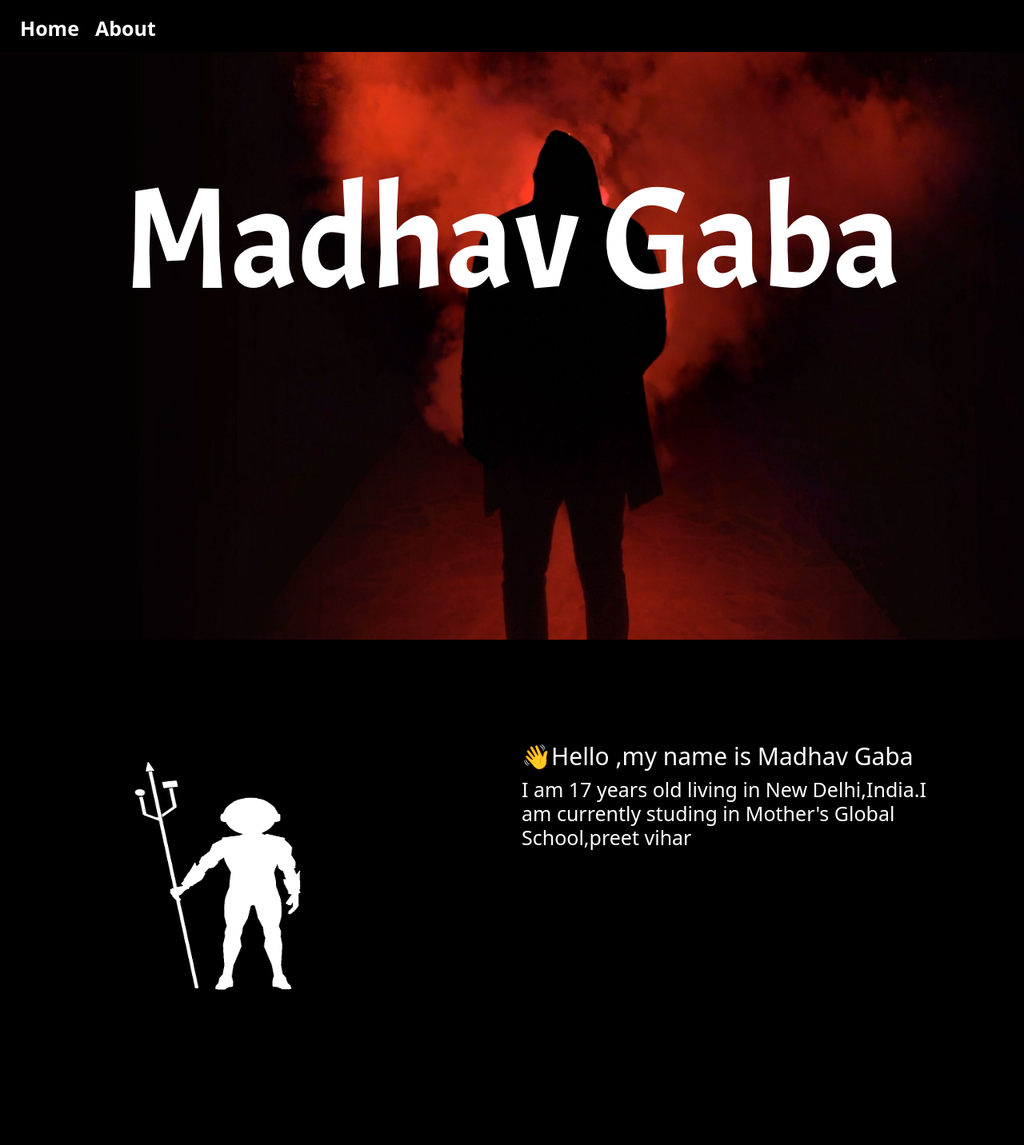
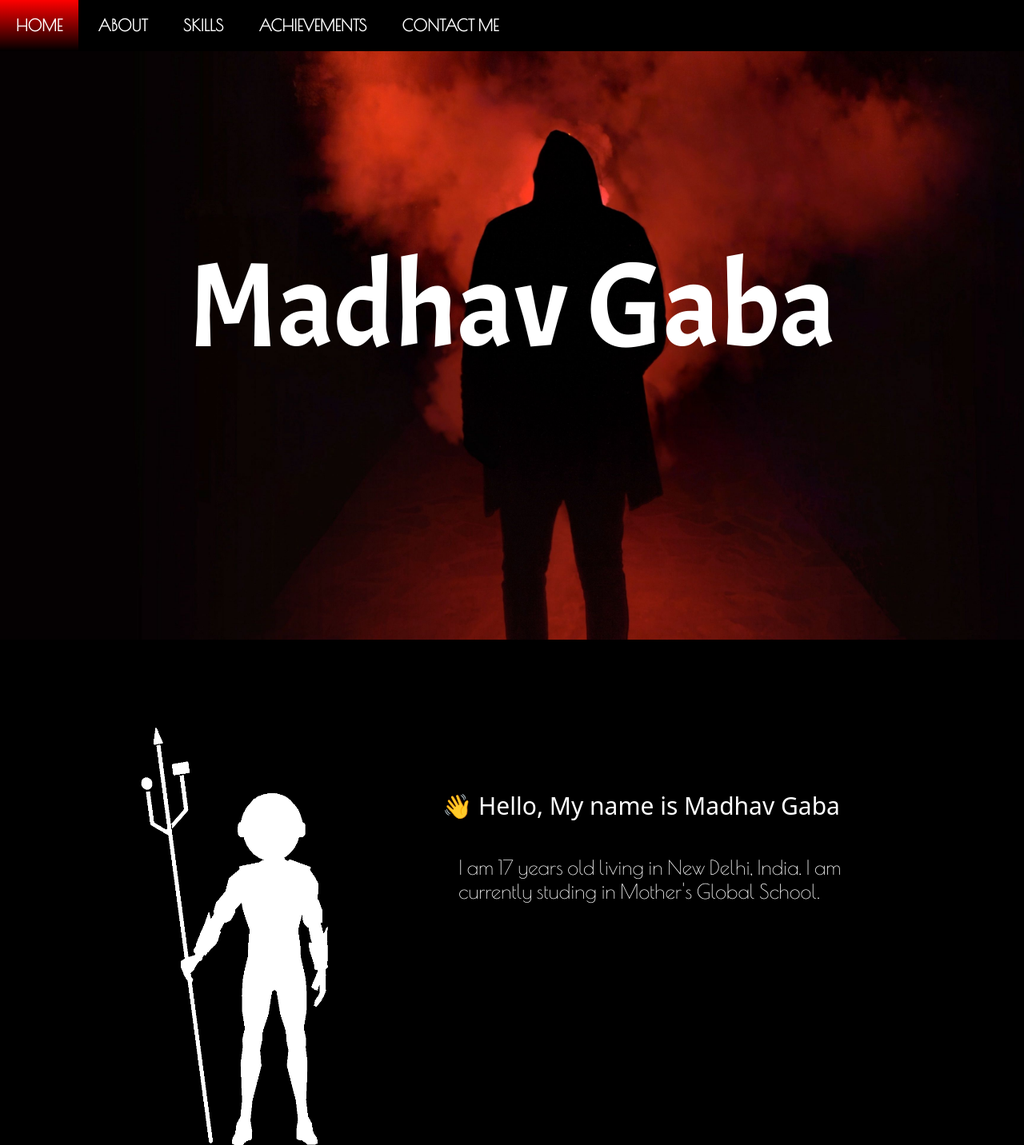
Before and after one commit to Madhavgaba18/Madhav, a plain HTML site: page index.html in a window 1280 px wide. Shown: the top 1432 px of the page at 80% size. Drawn offline with nearby package versions, Linux system fonts and the light colour scheme.

Commit message:
debugged your code

```diff
--- a/index.html
+++ b/index.html
@@ -1,38 +1,41 @@
-
 <html>
 <head>
 <link href="https://cdn.jsdelivr.net/npm/bootstrap@5.0.0/dist/css/bootstrap.min.css" rel="stylesheet" integrity="sha384-wEmeIV1mKuiNpC+IOBjI7aAzPcEZeedi5yW5f2yOq55WWLwNGmvvx4Um1vskeMj0" crossorigin="anonymous">
-<title>MADHAV GABA</title>
+<link href="main.css" type="text/css" rel="stylesheet">
 <link rel="preconnect" href="https://fonts.gstatic.com">
 <link href="https://fonts.googleapis.com/css2?family=Acme&display=swap" rel="stylesheet">
-<link href="main.css" type="text/css" rel="stylesheet">
+<link href="https://fonts.googleapis.com/css2?family=Poiret+One&family=Raleway:wght@200&display=swap" rel="stylesheet">
+
+<title>MADHAV GABA</title>
 </head>
 <body>
+<div class="navb">
+    <a href="#home"><b>HOME</b></a>
+    <a href="#about"><b>ABOUT</b></a>
+    <a href="#skill"><b>SKILLS</b></a>
+    <a href="#work"><b>ACHIEVEMENTS</b></a>
+    <a href="#con"><b>CONTACT ME</b></a>
+</div>
 <div class="home" id="home">
-<div class="nav">
-<a href="#home"><b>Home</b></a>
-<a href="#about"><b>About</b></a>
-</div>
 <h1><center>Madhav Gaba</center></h1>
 </div>
 
 <div class="abt" id="about">
-<div class="row" >
+<div class="row">
 <div class="col-md-1"></div>
 
-<div class ="col-md-5">
+<div class ="col-md-4">
 <img class="img" src="images/man.png">
 </div>
-<div class = "col-md-5">
-<h2>👋Hello ,my name is Madhav Gaba</h2>
-<h4>I am 17 years old living in New Delhi,India.I am currently studing in Mother's Global School,preet vihar</h4>
+<div class = "col-md-6">
+<h2> 👋 Hello, My name is Madhav Gaba </h2>
+<h4>I am 17 years old living in New Delhi, India. I am currently studing in Mother's Global School.</h4>
 </div>
 <div class ="col-md-1">
 </div>
 
 </div>
 </div>
-<div class
 
 
 </body>
--- a/main.css
+++ b/main.css
@@ -1,13 +1,16 @@
 *{
 margin:0px;
 padding:0px;
-box-sizing:border-box;
+box-sizing: border-box;
 }
 
 body{
 overflow-x:hidden;
+width: 100%;
+background-color: #000;
 }
 
+/*HOME*/
 .home{
 background-image: url('images/red-black-man.jpg');
 background-repeat:no-repeat;
@@ -16,48 +19,62 @@ height:100%;
 width:100%;
 }
 
-.nav{
-padding-left:15px;
-padding-top:7px;
-margin:0px;
-font-size:25px;
-background-color:#000;
-}
-
-.nav a{
-display: inline-block;
-padding:10px;
-text-decoration: none;
+.home h1{
 color:#fff;
-}
-
-
-
-h1{
-color:#fff;
-padding-top:10%;
-font-size:180px;
+padding-top: 23%;
+font-size: 150px;
 font-family:'Acme', sans-serif;
 }
 
-.abt{
-padding-top:10%;
+/*NAVBAR*/
+.navb{
+width: 100%;
+position: fixed;
+margin :0px;
+top: 0px;
 background-color:#000;
-padding-bottom:10%;
+transition: 0.4s;
 }
 
+.navb a{
+display: inline-block;
+padding: 17px 20px;
+text-decoration: none;
+position: relative;
+color:#fff;
+font-size: 20px;
+font-family: 'Poiret One', cursive;
 
-h2{
+}
+
+.navb a:hover{
+    background: linear-gradient(red, #000);
+    transition: 0.6s all;
+}
+
+/*ABOUT*/
+.abt{
+padding-top: 5%;
+background-color:#000;
+padding-bottom: 5%;
+}
+
+.abt h2{
+padding-top: 20%;
+padding-bottom: 1%;
+padding-left: 10px;
 color:#fff;
 font-size:30px;
 }
 
-.img{
-height:70%;
-width:70%;
+.abt h4{
+    font-size:25px;
+    color:#fff;
+    font-family: 'Poiret One', cursive;
+    padding: 30px;
 }
 
-h4{
-font-size:25px;
-color:#fff;
+.abt .img{
+height: 600px;
+width: 100%;
 }
```
